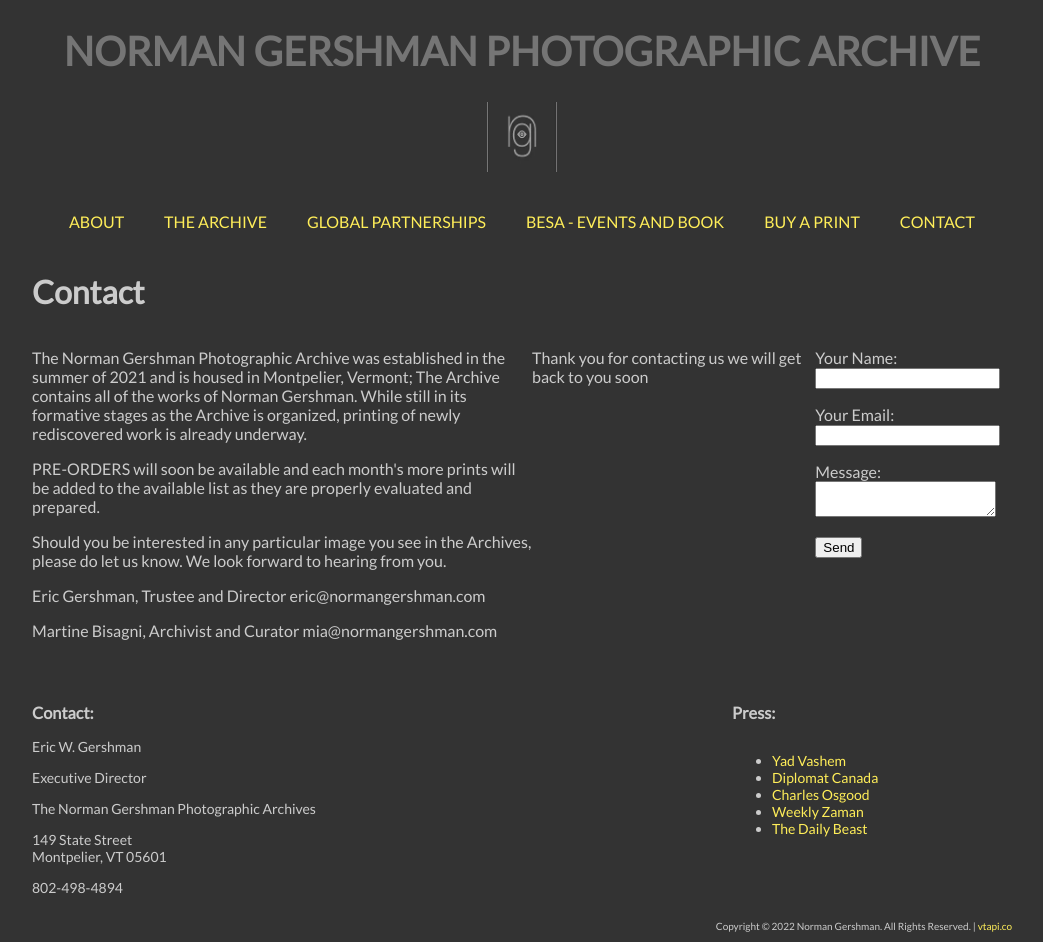
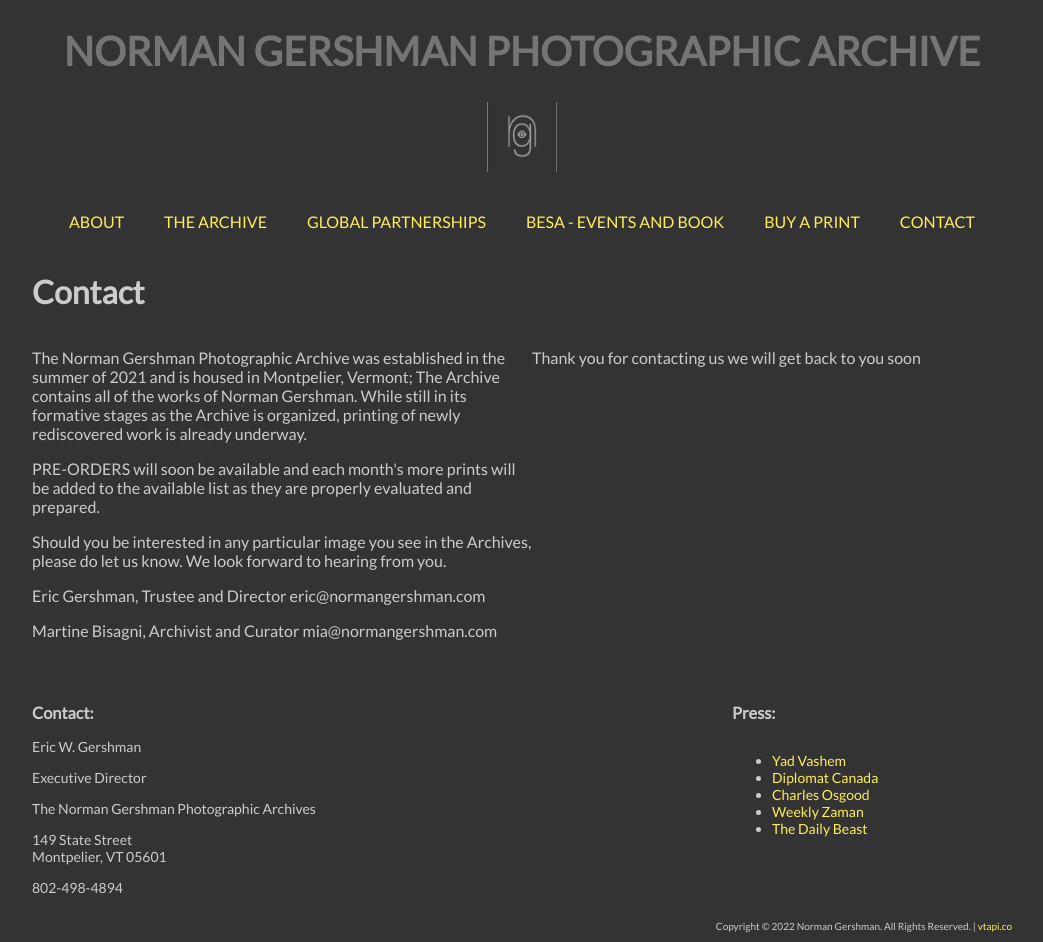
Before and after one commit to rbgvermont/ngphotos, a Next.js app: page /contact-submitted in a window 1280 px wide. Shown: the whole page, without its empty margins (118-1161 px from the left). Built offline with nearby package versions, Linux system fonts and the light colour scheme.

Commit message:
Added hidden input field correctly hopefully

```diff
--- a/pages/contact-submitted.js
+++ b/pages/contact-submitted.js
@@ -29,21 +29,6 @@ export default function Contact() {
       <p>Thank you for contacting us we will get back to you soon</p>
     </div>
 
-    <form name="contact-submitted" method="POST" data-netlify="true" encType="application/x-www-form-urlencoded">
-  <p>
-    <label>Your Name: <input type="text" name="name" /></label>
-  </p>
-  <p>
-    <label>Your Email: <input type="email" name="email" /></label>
-  </p>
-  <p>
-    <label>Message: <textarea name="message"></textarea></label>
-  </p>
-  <p>
-    <button type="submit">Send</button>
-  </p>
-</form>
-
     </FormWrapper>
     </Layout>
   )
--- a/pages/contact.js
+++ b/pages/contact.js
@@ -70,12 +70,14 @@ export default function Contact() {
       <FormWrapper>
 
         <TheForm
+          encType="application/x-www-form-urlencoded"
           data-netlify="true"
-          name="Contact"
+          name="contact"
           method="POST"
-
+          action="/contact-submitted"
           netlify-honeypot="bot-field"
         >
+        <input type="hidden" name="form-name" value="contact" />
         <HiddenP>
           <label>
             Don&apos;t touch the hand mixed the mess: <input name="bot-field" id="bot-field" />
```
